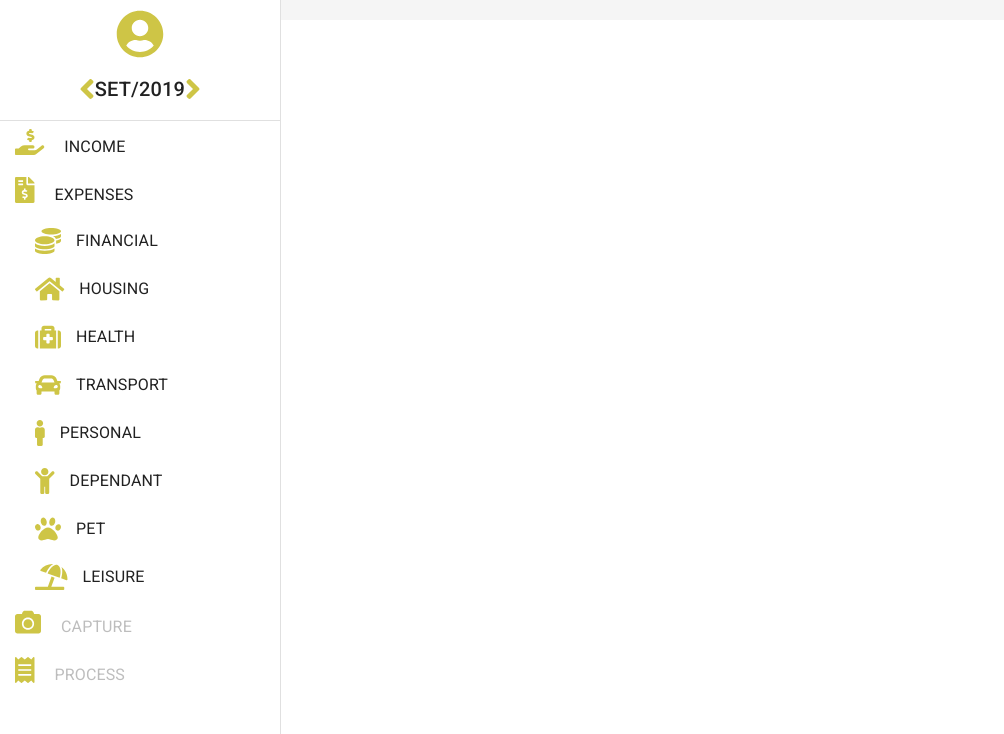
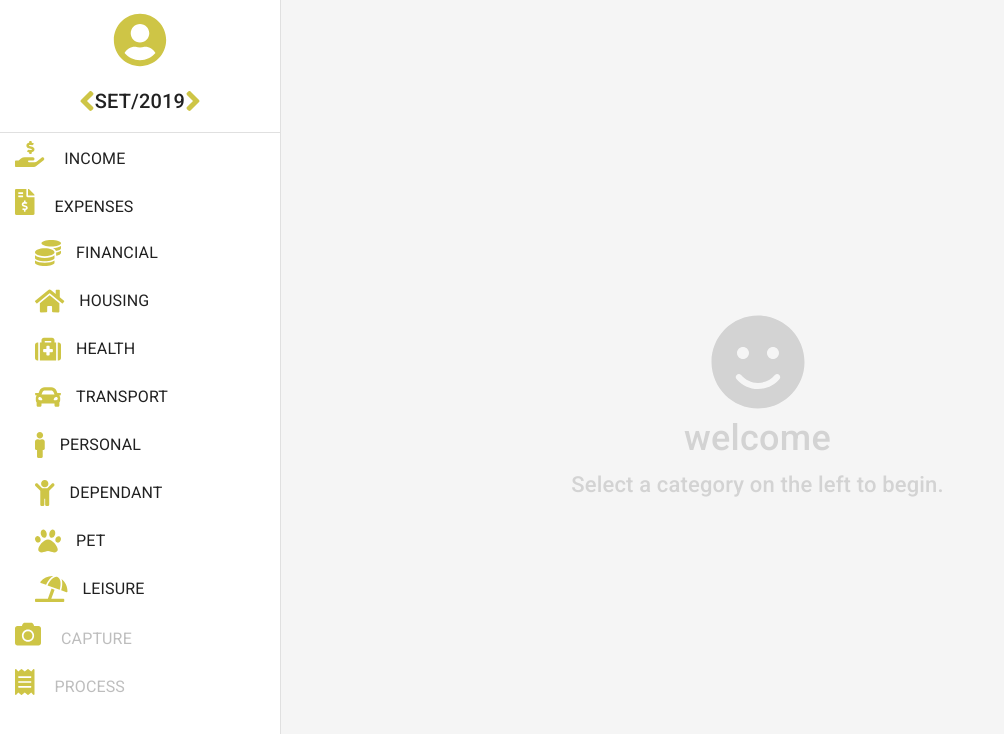
Before and after one commit to March0514s/librarian, a React (Create React App) app: page /dashboard in a window 1280 px wide. Shown: the top 734 px of the page, without its empty margins (0-1004 px from the left). Built offline with nearby package versions, Linux system fonts and the light colour scheme.

Commit message:
Client: Finished basic layout

```diff
--- a/src/Components/CardWindow.jsx
+++ b/src/Components/CardWindow.jsx
@@ -35,11 +35,11 @@ import { faPaw } from "@fortawesome/free-solid-svg-icons";
 const style = theme => ({
   root: {
     width: "104%",
-    marginBottom: "40px"
+    marginBottom: "25px"
   },
 
   outside: {
-    minHeight: "91vh"
+    minHeight: "675px"
   },
 
   header: {
@@ -136,7 +136,7 @@ const PrimaryFab = withStyles(theme => ({
 
 function CardWindow(props) {
   const { classes } = props;
-  const [open, setOpen] = React.useState(false);
+  const [open, setOpen] = React.useState(false); //Modal state
 
   const close = (
     <IconButton aria-label="close" size="small" onClick={props.close}>
@@ -158,9 +158,6 @@ function CardWindow(props) {
       <FontAwesomeIcon icon={faBullseye} size="1x" color="#CEC546" />
     </IconButton>
   );
-
-
-
 
   return (
     <div className={classes.root}>
--- /dev/null
+++ b/src/Components/SettingsScreen.jsx
@@ -0,0 +1,221 @@
+import React from "react";
+
+//MUI
+import Typography from "@material-ui/core/Typography";
+import { withStyles } from "@material-ui/styles";
+import Avatar from "@material-ui/core/Avatar";
+import TextField from "@material-ui/core/TextField";
+import Table from "@material-ui/core/Table";
+import TableBody from "@material-ui/core/TableBody";
+import TableCell from "@material-ui/core/TableCell";
+import TableHead from "@material-ui/core/TableHead";
+import TableRow from "@material-ui/core/TableRow";
+import Divider from "@material-ui/core/Divider";
+import IconButton from "@material-ui/core/IconButton";
+import Button from "@material-ui/core/Button";
+import Checkbox from '@material-ui/core/Checkbox';
+
+//Fontawesome
+import { FontAwesomeIcon } from '@fortawesome/react-fontawesome';
+import { faDollarSign } from "@fortawesome/free-solid-svg-icons";
+import { faPen } from "@fortawesome/free-solid-svg-icons";
+
+
+const style = theme => ({
+  root: {
+    display: "flex",
+    flexDirection: "column",
+    height: "97vh",
+    '& h6': {
+        marginBottom: '20px',
+        textTransform: 'uppercase',
+        color: "#CEC546"
+    }
+  },
+
+  settings: {
+    display: "flex"
+    // height: "97vh"
+  },
+  bigAvatar: {
+    marginLeft: 10,
+    marginRight: 40,
+    marginTop: 25,
+    marginBottom: 20,
+    width: 200,
+    height: 200
+  },
+  formSettings: {
+    display: "flex",
+    flexDirection: "column",
+
+    width: "60vw",
+    "& div": {
+    //   marginBottom: "10px",
+    }
+  },
+
+  firstHeaderCell: {
+    color: "#CEC546",
+    "& div": {
+      display: "flex",
+      "& button": {
+        opacity: 1,
+        marginLeft: "10px",
+        padding: "10px"
+      },
+      "& p": {
+        marginTop: "8px"
+      },
+      "& svg": {
+        marginRight: "10px",
+        marginTop: "13px"
+      }
+    }
+  },
+
+  headerCell: {
+    color: "#CEC546",
+    "& div": {
+      display: "flex",
+      "& button": {
+        opacity: 1,
+        marginLeft: "10px",
+        padding: "10px"
+      },
+      "& p": {
+        marginTop: "20px"
+      }
+    }
+  },
+
+  editButton: {
+    position: 'absolute',
+    top: '260px',
+    left: '490px'
+  },
+
+  save: {
+      display:'flex',
+      justifyContent: 'flex-end'
+  },
+
+  checklist: {
+      display: 'flex',
+      marginTop: '20px',
+      marginBottom: '60px',
+
+      '& p': {
+          marginTop: '10px'
+      }
+  }
+
+});
+
+const SaveButton = withStyles(theme => ({
+    root: {
+      backgroundColor: 'rgb(206, 197, 70)',
+      color: 'white',
+      textTransform: 'uppercase',
+      marginTop: '20px',
+      paddingLeft: '40px',
+      paddingRight: '40px',
+      "&:hover": {
+        backgroundColor: "rgb(180, 187, 60)"
+      }
+    }
+  }))(Button)
+
+function SettingsScreen(props) {
+  const { classes } = props;
+  return (
+    <div className={classes.root}>
+        <Typography variant='h6' align="center">Control Panel</Typography>
+        {/* <Divider /> */}
+      <div className={classes.settings}>
+        <Avatar
+          alt="Remy Sharp"
+          src="https://cdn.pixabay.com/photo/2015/10/05/22/37/blank-profile-picture-973460_960_720.png"
+          className={classes.bigAvatar}
+        />
+        <IconButton className={classes.editButton}aria-label="edit" size="small">
+        <FontAwesomeIcon icon={faPen}/>
+        </IconButton>
+        <div className={classes.formSettings}>
+          <div>
+            <Typography variant="overline">Your Name</Typography>
+            <TextField
+              id="outlined-name"
+              //   label="Password"
+              //   className={}
+              value={"Username"}
+              //   onChange={}
+              margin="normal"
+              variant="outlined"
+              fullWidth
+            />
+          </div>
+          <div>
+            <Typography variant="overline">Email</Typography>
+            <TextField
+              id="outlined-email"
+              //   label="Password"
+              //   className={}
+              value={"user@email.com"}
+              //   onChange={}
+              margin="normal"
+              variant="outlined"
+              fullWidth
+            />
+          </div>
+          <div></div>
+        </div>
+      </div>
+      {/* <Divider /> */}
+      <div className={classes.table}>
+        <Table>
+          <TableHead>
+            <TableRow>
+              <TableCell className={classes.firstHeaderCell}>
+                  <div>
+                  <FontAwesomeIcon icon={faDollarSign}/>
+                  <Typography variant='body1'>Resume</Typography>
+                  </div>
+              </TableCell>
+              <TableCell variant='body1' className={classes.firstHeaderCell}>R$</TableCell>
+              <TableCell variant='body1' className={classes.firstHeaderCell}>%</TableCell>
+            </TableRow>
+          </TableHead>
+          <TableBody>
+            <TableRow>
+              <TableCell>Total Earnings</TableCell>
+              <TableCell>0.00</TableCell>
+              <TableCell>00.00</TableCell>
+            </TableRow>
+            <TableRow>
+              <TableCell>Total Expenses</TableCell>
+              <TableCell>0.00</TableCell>
+              <TableCell>00.00</TableCell>
+            </TableRow>
+            <TableRow>
+              <TableCell>Balance</TableCell>
+              <TableCell>0.00</TableCell>
+              <TableCell>00.00</TableCell>
+            </TableRow>
+          </TableBody>
+        </Table>
+        </div>
+        <div className={classes.checklist}>
+        <Checkbox></Checkbox>
+        <Typography variant='body1'>
+            Allow Email notifications.
+        </Typography>
+        </div>
+        <div className={classes.save}>
+        <SaveButton>save</SaveButton>
+      </div>
+    </div>
+  );
+}
+
+export default withStyles(style)(SettingsScreen);
--- /dev/null
+++ b/src/Components/WelcomeMessage.jsx
@@ -0,0 +1,49 @@
+import React from "react";
+
+//MUI
+import Typography from '@material-ui/core/Typography';
+import { withStyles } from '@material-ui/styles';
+
+//Fontawesome
+import { FontAwesomeIcon } from "@fortawesome/react-fontawesome";
+import { faSmile } from "@fortawesome/free-solid-svg-icons";
+
+const style = theme => ({
+    root: {
+        display: 'flex',
+        justifyContent: 'center',
+        flexDirection: 'column',
+        alignItems: 'center',
+        height: '97vh'
+    },
+
+    title: {
+        fontweight: 'bold',
+        color: 'lightgrey',
+        fontSize: '36px',
+    },
+
+    subtitle: {
+        fontweight: 'bold',
+        color: 'lightgrey',
+        fontSize: '22px'
+    },
+})
+
+
+function WelcomeMessage(props){
+    const { classes } = props
+    return (
+        <div className={classes.root}>
+        <FontAwesomeIcon icon={faSmile} size='6x' color='lightgrey'/>
+        <Typography className={classes.title} variant='h6'>
+            welcome
+        </Typography>
+        <Typography className={classes.subtitle} variant='subtitle2'>
+            Select a category on the left to begin.
+        </Typography>
+        </div>
+    );
+}
+
+export default withStyles(style)(WelcomeMessage);
--- a/src/Containers/Dashboard.jsx
+++ b/src/Containers/Dashboard.jsx
@@ -2,8 +2,8 @@ import React, { Fragment } from "react";
 
 import CardWindow from "../Components/CardWindow";
 import ModalTarget from "../Components/ModalTarget";
-
-
+import WelcomeMessage from "../Components/WelcomeMessage";
+import SettingsScreen from "../Components/SettingsScreen";
 
 //MUI
 import { withStyles } from "@material-ui/styles";
@@ -12,6 +12,7 @@ import Divider from "@material-ui/core/Divider";
 import Button from "@material-ui/core/Button";
 import { Typography } from "@material-ui/core";
 import Container from "@material-ui/core/Container";
+import IconButton from "@material-ui/core/IconButton";
 
 //Fontawesome
 import { FontAwesomeIcon } from "@fortawesome/react-fontawesome";
@@ -487,7 +488,7 @@ function Dashboard(props) {
 
   const [open, setOpen] = React.useState(null);
 
-  const handleCard = category => {
+  const handleView = category => {
     setOpen(category);
   };
 
@@ -505,7 +506,9 @@ function Dashboard(props) {
         anchor="left"
       >
         <div className={classes.avatar}>
-          <FontAwesomeIcon icon={faUserCircle} size="3x" color={primary} />
+          <IconButton size="small" onClick={() => handleView('settings')}>
+          <FontAwesomeIcon icon={faUserCircle} size="3x" color={primary}  />
+          </IconButton>
         </div>
         <div className={classes.monthSelector}>
           <FontAwesomeIcon icon={faAngleLeft} size="2x" color={primary} />
@@ -514,45 +517,45 @@ function Dashboard(props) {
         </div>
         <Divider />
         <div className={classes.chartGroup}>
-          <GroupButton fullWidth size="small" onClick={() => handleCard('income')}>
+          <GroupButton fullWidth size="small" onClick={() => handleView('income')}>
             <FontAwesomeIcon icon={faHandHoldingUsd} size="2x" color={primary} />
             <Typography variant="body1">Income</Typography>
           </GroupButton>
           <div>
-            <GroupButton fullWidth size="small" onClick={() => handleCard('expenses')}>
+            <GroupButton fullWidth size="small" onClick={() => handleView('expenses')}>
               <FontAwesomeIcon icon={faFileInvoiceDollar} size="2x" color={primary} />
               <Typography variant="body1">Expenses</Typography>
             </GroupButton>
             <div className={classes.chartSubgroup}>
-              <SubgroupButton fullWidth size="small" onClick={() => handleCard('financial')}>
+              <SubgroupButton fullWidth size="small" onClick={() => handleView('financial')}>
                 <FontAwesomeIcon icon={faCoins} size="2x" color={primary} />
                 <Typography variant="body1">Financial</Typography>
               </SubgroupButton>
-              <SubgroupButton fullWidth size="small" onClick={() => handleCard('housing')}>
+              <SubgroupButton fullWidth size="small" onClick={() => handleView('housing')}>
                 <FontAwesomeIcon icon={faHome} size="2x" color={primary} />
                 <Typography variant="body1">Housing</Typography>
               </SubgroupButton>
-              <SubgroupButton fullWidth size="small" onClick={() => handleCard('health')}>
+              <SubgroupButton fullWidth size="small" onClick={() => handleView('health')}>
                 <FontAwesomeIcon icon={faMedkit} size="2x" color={primary} />
                 <Typography variant="body1">Health</Typography>
               </SubgroupButton>
-              <SubgroupButton fullWidth size="small" onClick={() => handleCard('transport')}>
+              <SubgroupButton fullWidth size="small" onClick={() => handleView('transport')}>
                 <FontAwesomeIcon icon={faCar} size="2x" color={primary} />
                 <Typography variant="body1">Transport</Typography>
               </SubgroupButton>
-              <SubgroupButton fullWidth size="small" onClick={() => handleCard('personal')}>
+              <SubgroupButton fullWidth size="small" onClick={() => handleView('personal')}>
                 <FontAwesomeIcon icon={faMale} size="2x" color={primary} />
                 <Typography variant="body1">Personal</Typography>
               </SubgroupButton>
-              <SubgroupButton fullWidth size="small" onClick={() => handleCard('dependant')}>
+              <SubgroupButton fullWidth size="small" onClick={() => handleView('dependant')}>
                 <FontAwesomeIcon icon={faChild} size="2x" color={primary} />
                 <Typography variant="body1">Dependant</Typography>
               </SubgroupButton>
-              <SubgroupButton fullWidth size="small" onClick={() => handleCard('pet')}>
+              <SubgroupButton fullWidth size="small" onClick={() => handleView('pet')}>
                 <FontAwesomeIcon icon={faPaw} size="2x" color={primary} />
                 <Typography variant="body1">Pet</Typography>
               </SubgroupButton>
-              <SubgroupButton fullWidth size="small" onClick={() => handleCard('leisure')}>
+              <SubgroupButton fullWidth size="small" onClick={() => handleView('leisure')}>
                 <FontAwesomeIcon icon={faUmbrellaBeach} size="2x" color={primary} />
                 <Typography variant="body1">Leisure</Typography>
               </SubgroupButton>
@@ -628,6 +631,9 @@ function Dashboard(props) {
           </div>
           )
         }
+        {open === null && <WelcomeMessage/>}
+        {open === 'settings' && <SettingsScreen/>}
+
       </Container>
     </div>
   );
```
